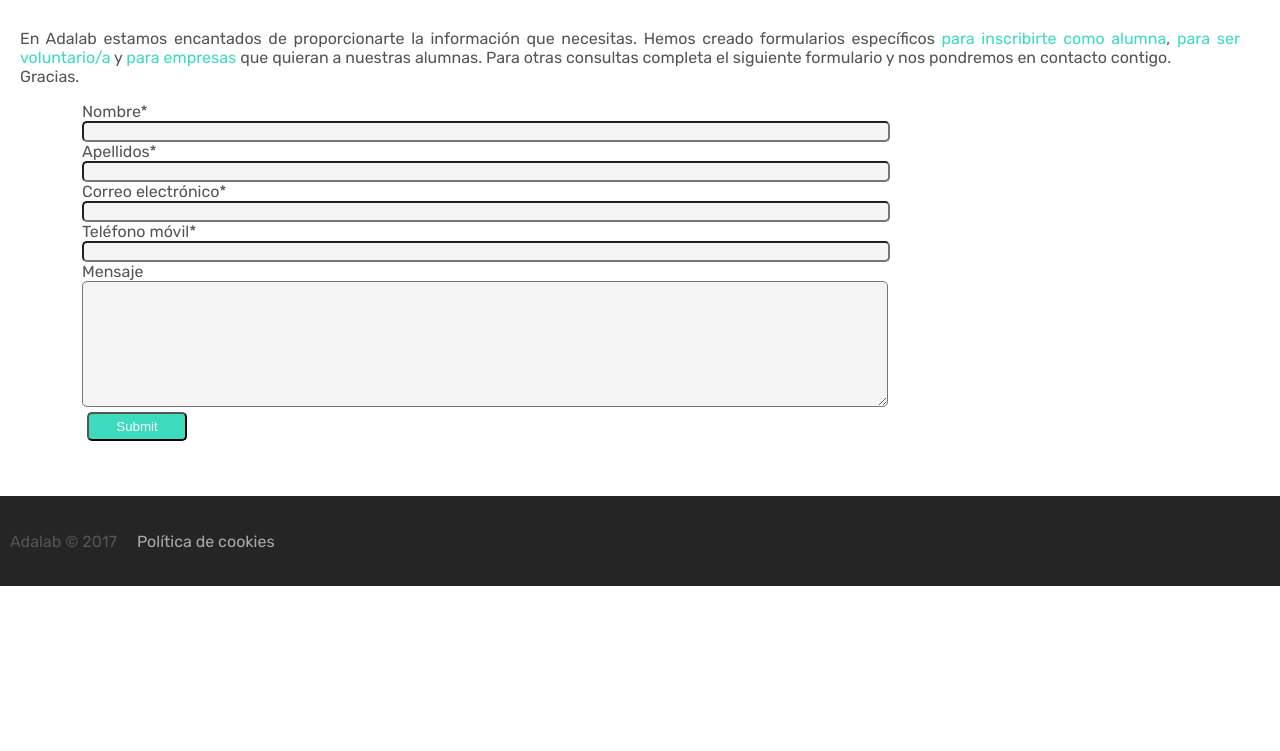
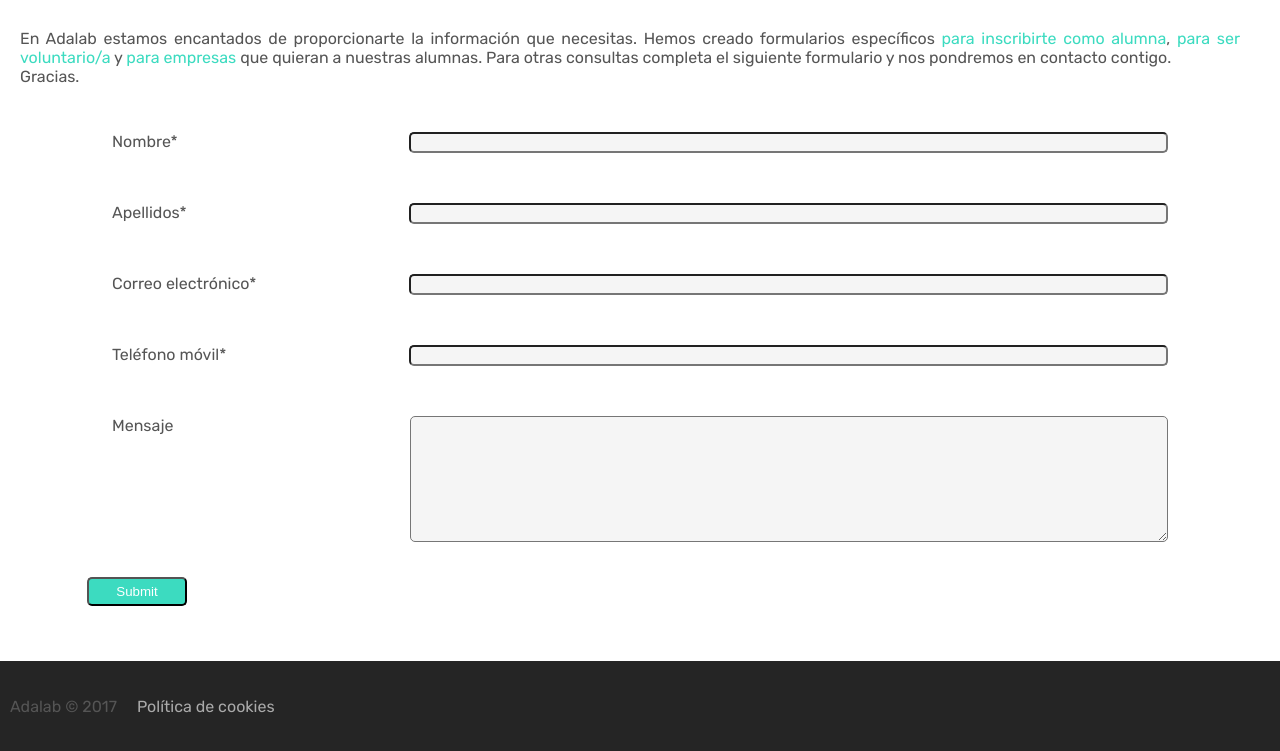
Before and after one commit to TeresaMarbanCastro/evaluacion-sprint-1-TeresaMarbanCastro, a plain HTML site: page contacto.html in a window 1280 px wide. Shown: the part 107-858 px from the top of the page. Before the commit the page ends 800 px from the top, so only its background shows below. Drawn offline with Linux system fonts and the light colour scheme.

Commit message:
form remodelling

```diff
--- a/contacto.html
+++ b/contacto.html
@@ -29,7 +29,7 @@
 		<div class="cajitas">
 			<div class="titlename">
 				<label for="name">Nombre*</label>
-				<input type="text" name="name" class="name" required>
+				<input id="name" type="text" name="name" class="name" required>
 			</div>
 			<div class="titlesurname">
 				<label for="surnames">Apellidos*</label>
@@ -47,11 +47,11 @@
 				<label for="comments">Mensaje</label>
 				<textarea name="comments" rows="8" cols="20"></textarea>
 			</div>
-			<input type="submit" name="submit" class="submit" style="background-color: #3CDBC0">
+			<input type="submit" name="submit" class="submit" >
 		</div>
 	</form>
 	<footer>
-		<span class="copyright">Adalab &copy 2017</span>
+		<span class="copyright">Adalab &copy; 2017</span>
 		<span>
 			<a href="http://adalab.es/politica-de-cookies/" class="cookies"> Política de cookies </a>
 		</span>
--- a/style/style.css
+++ b/style/style.css
@@ -12,7 +12,6 @@ header{
 	background-color: #fff;
 	display: flex;
 	flex-direction: column;
-	flex-wrap: wrap;
 	width: 100%;
 	padding: 5px;
 }
@@ -72,11 +71,12 @@ main{
 }
 .diversidad{
 	padding-left: 20px;
+	width: 200px;
 }
 .diversidad h1{
 	color: #555555;
-	font-style: bold;
 	font-size: 20px;
+
 }
 
 /*footer*/
@@ -117,9 +117,14 @@ form{
 }
 .cajitas div{
 		display: flex;
-		flex-direction: column;
+		flex-direction: row;
 		justify-content: flex-start;
+		padding: 20px;
+		margin: 10px;
 	}
+.cajitas label{
+	width: 30%;
+}
 .intro span{
 	color: #3CDBC0;
 }
@@ -131,6 +136,7 @@ form input, textarea{
 	color: #fff;
 	padding: 5px;
 	margin: 5px;
+	background-color: #3CDBC0;
 }
 /*MEDIAS*/
 @media all and (min-width: 500px) {
```
Also changed, not shown: index.html (+2 -2 lines).
